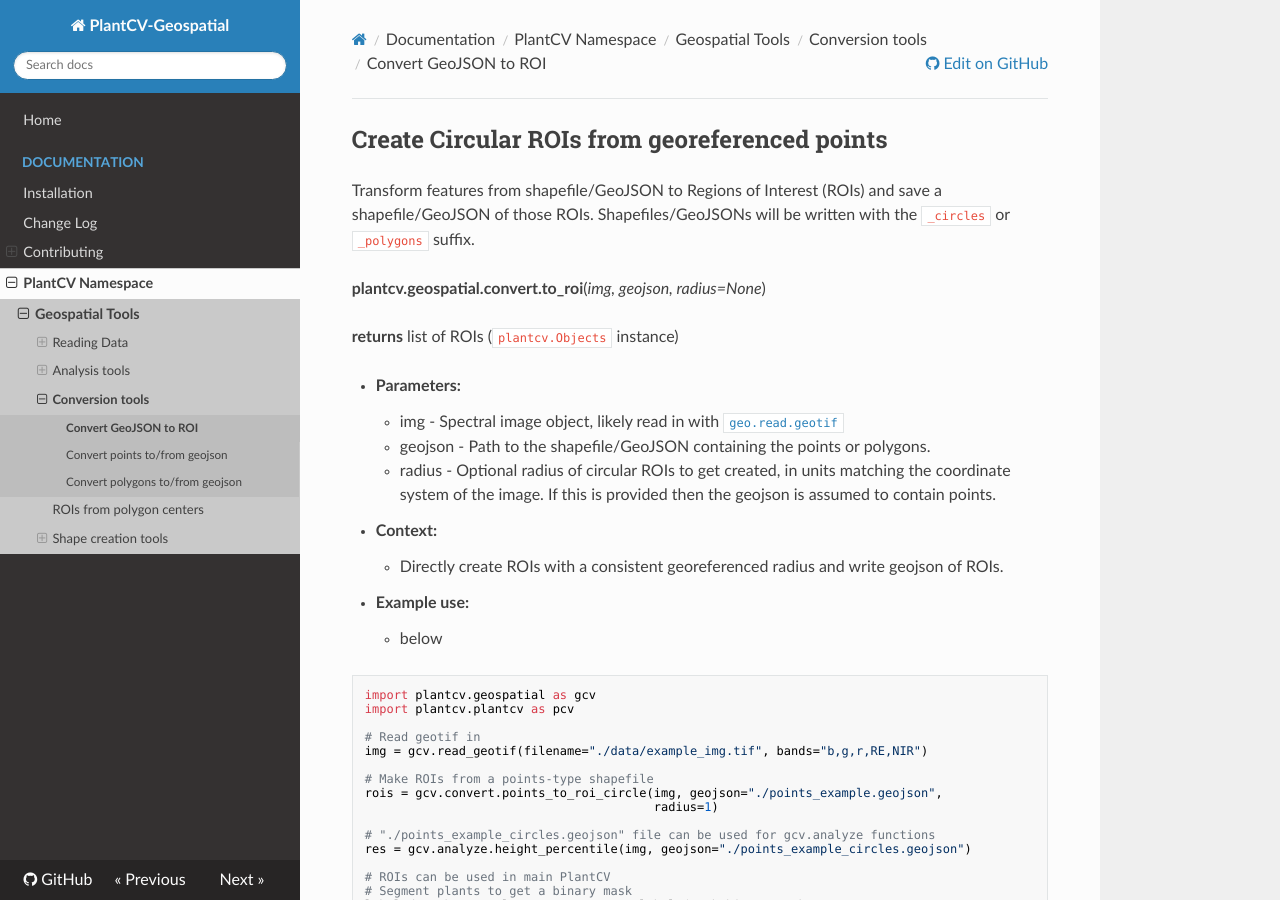
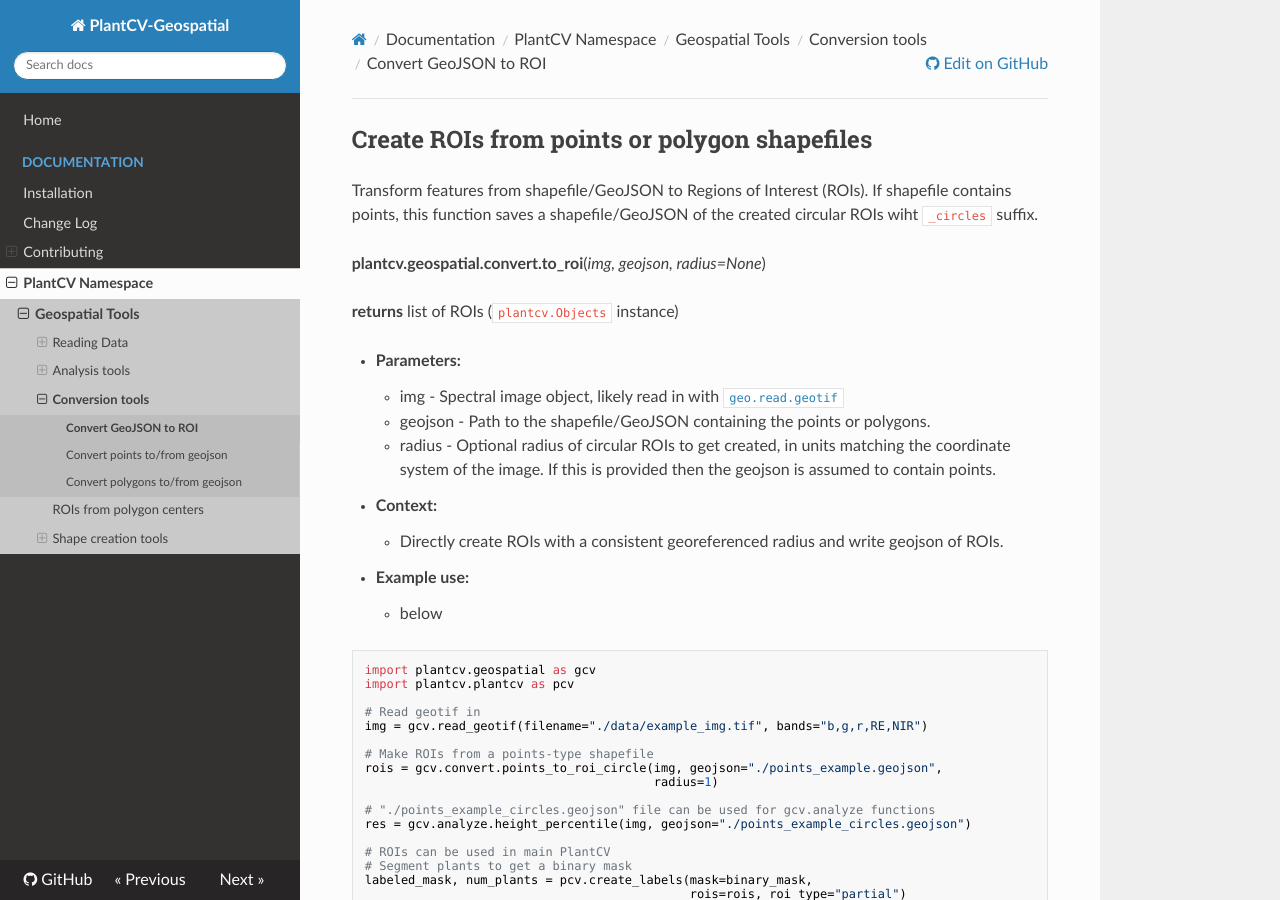
Before and after one commit to danforthcenter/plantcv-geospatial, an MkDocs documentation site: the page built from docs/to_roi.md, in a window 1280 px wide and 900 px high. Built offline with MkDocs 1.6.1, drawn with Linux system fonts in a browser that asks for light colours; nearby versions of some CDN libraries.

```diff
--- a/docs/to_roi.md
+++ b/docs/to_roi.md
@@ -1,6 +1,6 @@
-## Create Circular ROIs from georeferenced points
+## Create ROIs from points or polygon shapefiles
 
-Transform features from shapefile/GeoJSON to Regions of Interest (ROIs) and save a shapefile/GeoJSON of those ROIs. Shapefiles/GeoJSONs will be written with the `_circles` or `_polygons` suffix.
+Transform features from shapefile/GeoJSON to Regions of Interest (ROIs). If shapefile contains points, this function saves a shapefile/GeoJSON of the created circular ROIs wiht `_circles` suffix.
 
 **plantcv.geospatial.convert.to_roi**(*img, geojson, radius=None*)
 
```
Also changed, not shown: other parts of docs/to_roi.md (+4 -0 lines), docs/documentation_images/labeled_mask_from_points.png (added), docs/documentation_images/rois_from_points.png (added), 1 other file.
